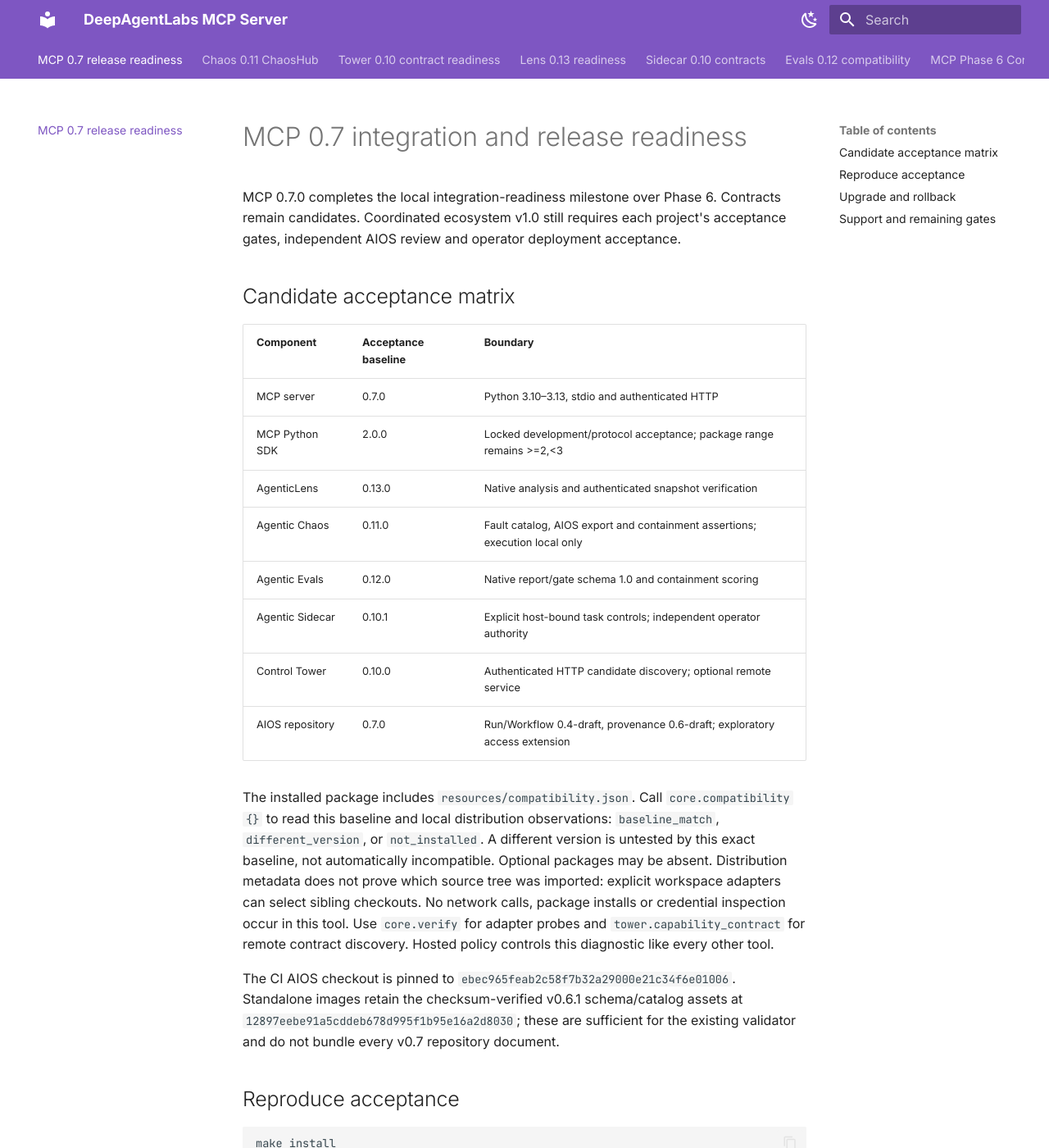
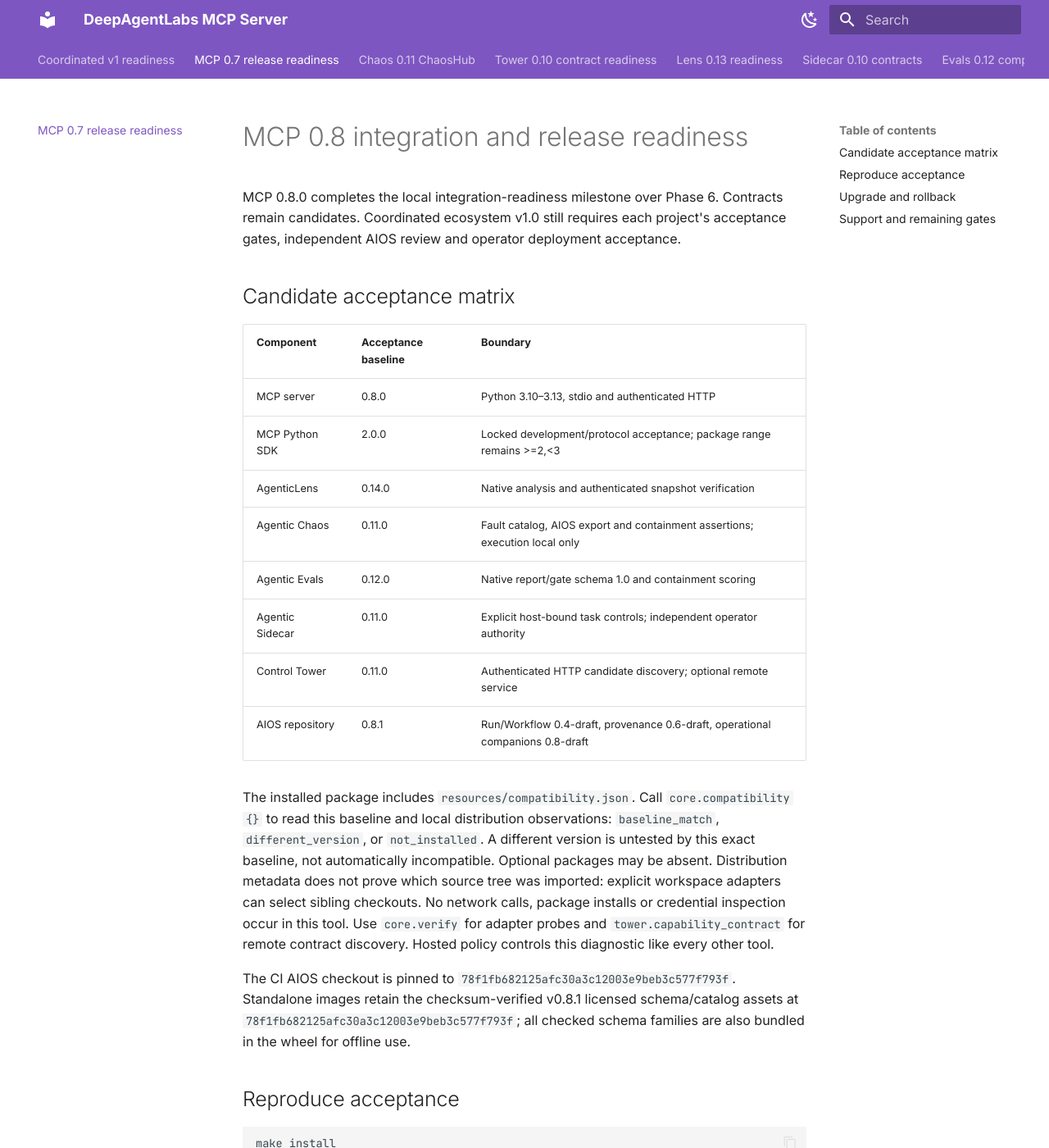
Before and after one commit to DeepAgentLabs/mcp-server, an MkDocs documentation site: the page built from docs/release-readiness.md, in a window 1280 px wide and 1400 px high. Shown: the whole window at 82% size. Built offline with MkDocs 1.6.1 and Material for MkDocs 9.7.7, drawn with Linux system fonts in a browser that asks for light colours; some of the changed text lies outside the part shown.

Commit message:
docs: explain standalone validation and coordinated readiness boundaries

````diff
--- a/docs/release-readiness.md
+++ b/docs/release-readiness.md
@@ -1,6 +1,6 @@
-# MCP 0.7 integration and release readiness
+# MCP 0.8 integration and release readiness
 
-MCP 0.7.0 completes the local integration-readiness milestone over Phase 6.
+MCP 0.8.0 completes the local integration-readiness milestone over Phase 6.
 Contracts remain candidates. Coordinated ecosystem v1.0 still requires each
 project's acceptance gates, independent AIOS review and operator deployment acceptance.
 
@@ -8,14 +8,14 @@
 
 | Component | Acceptance baseline | Boundary |
 | --- | --- | --- |
-| MCP server | 0.7.0 | Python 3.10–3.13, stdio and authenticated HTTP |
+| MCP server | 0.8.0 | Python 3.10–3.13, stdio and authenticated HTTP |
 | MCP Python SDK | 2.0.0 | Locked development/protocol acceptance; package range remains >=2,<3 |
-| AgenticLens | 0.13.0 | Native analysis and authenticated snapshot verification |
+| AgenticLens | 0.14.0 | Native analysis and authenticated snapshot verification |
 | Agentic Chaos | 0.11.0 | Fault catalog, AIOS export and containment assertions; execution local only |
 | Agentic Evals | 0.12.0 | Native report/gate schema 1.0 and containment scoring |
-| Agentic Sidecar | 0.10.1 | Explicit host-bound task controls; independent operator authority |
-| Control Tower | 0.10.0 | Authenticated HTTP candidate discovery; optional remote service |
-| AIOS repository | 0.7.0 | Run/Workflow 0.4-draft, provenance 0.6-draft; exploratory access extension |
+| Agentic Sidecar | 0.11.0 | Explicit host-bound task controls; independent operator authority |
+| Control Tower | 0.11.0 | Authenticated HTTP candidate discovery; optional remote service |
+| AIOS repository | 0.8.1 | Run/Workflow 0.4-draft, provenance 0.6-draft, operational companions 0.8-draft |
 
 The installed package includes `resources/compatibility.json`. Call
 `core.compatibility {}` to read this baseline and local distribution observations:
@@ -27,21 +27,20 @@
 Use `core.verify` for adapter probes and `tower.capability_contract` for remote
 contract discovery. Hosted policy controls this diagnostic like every other tool.
 
-The CI AIOS checkout is pinned to `ebec965feab2c58f7b32a29000e21c34f6e01006`.
-Standalone images retain the checksum-verified v0.6.1 schema/catalog assets at
-`12897eebe91a5cddeb678d995f1b95e16a2d8030`; these are sufficient for the
-existing validator and do not bundle every v0.7 repository document.
+The CI AIOS checkout is pinned to `78f1fb682125afc30a3c12003e9beb3c577f793f`.
+Standalone images retain the checksum-verified v0.8.1 licensed schema/catalog assets at
+`78f1fb682125afc30a3c12003e9beb3c577f793f`; all checked schema families are also bundled in the wheel for offline use.
 
 ## Reproduce acceptance
 
 ```bash
 make install
-uv pip install agenticlens==0.13.0 agentic-chaos==0.11.0 agentic-sidecar==0.10.1
+uv pip install agenticlens==0.14.0 agentic-chaos==0.11.0 agentic-sidecar==0.11.0
 make check
 make docs-check
 uv run python examples/compatibility_check.py
 uv build --wheel
-uv run --isolated --no-project --with ./dist/deep_agentic_core_mcp-0.7.0-py3-none-any.whl python -I scripts/smoke_protocol.py
+uv run --isolated --no-project --with ./dist/deep_agentic_core_mcp-0.8.0-py3-none-any.whl python -I scripts/smoke_protocol.py
 ```
 
 `make check` uses local sibling checkouts when present. CI separately installs
@@ -58,7 +57,7 @@
 
 1. Record the current package version, `core.compatibility`, effective access
    policies and configured runtime bindings. Keep credentials out of reports.
-2. For stdio, pin `deep-agentic-core-mcp==0.7.0` in a fresh environment, retain
+2. For stdio, pin `deep-agentic-core-mcp==0.8.0` in a fresh environment, retain
    the selected sibling pins, and restart the client/server. Validate with
    `core.version`, `core.verify` and your saved workflow fixtures.
 3. For hosted operation, build and record an immutable image digest. Deploy
--- a/mkdocs.yml
+++ b/mkdocs.yml
@@ -40,6 +40,7 @@
     repo: fontawesome/brands/github
 
 nav:
+  - Coordinated v1 readiness: coordinated-v1-readiness.md
   - MCP 0.7 release readiness: release-readiness.md
   - Chaos 0.11 ChaosHub: chaos-0.11-chaoshub.md
   - Tower 0.10 contract readiness: tower-0.10-compatibility.md
````
Also changed, not shown: README.md (+7 -0 lines), ROADMAP.md (+7 -0 lines), docs/coordinated-v1-readiness.md (added, +35 -0 lines), docs/index.md (+2 -0 lines).
